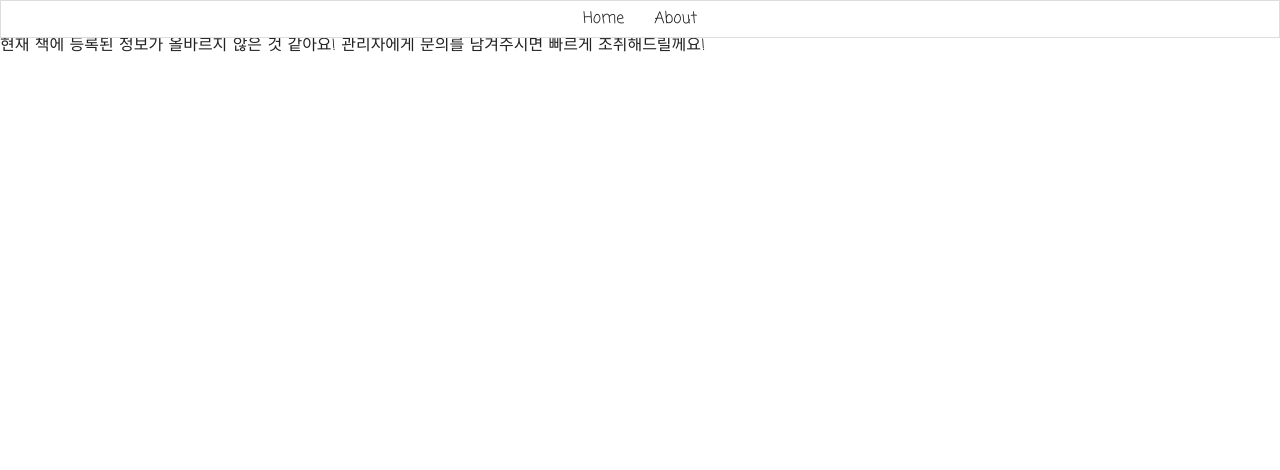
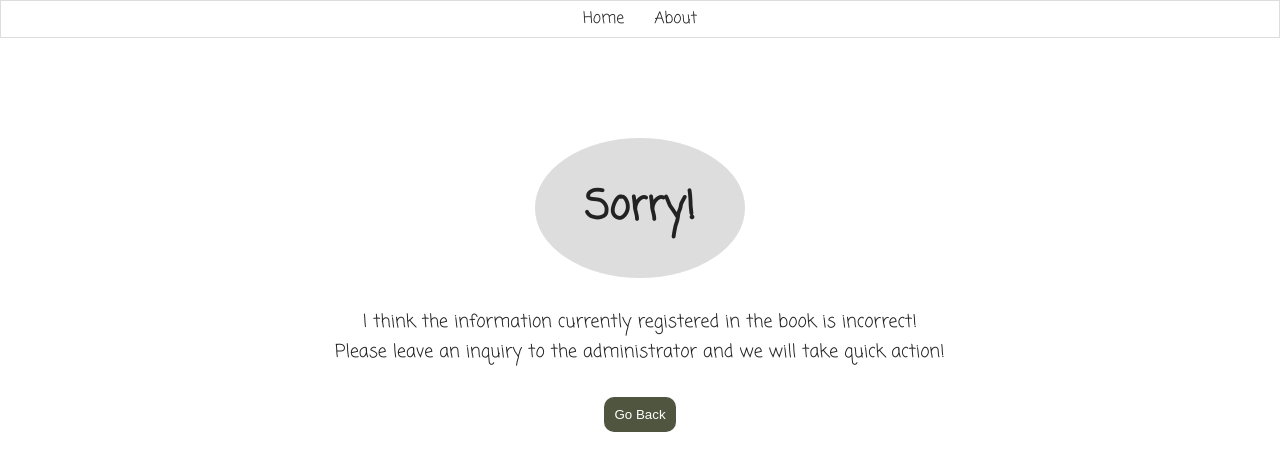
Before and after one commit to daily-coco/nextJS-assignment, a Next.js app: page /list in a window 1280 px wide. Shown: the top 470 px of the page. Built offline with nearby package versions, Linux system fonts and the light colour scheme.

Commit message:
fix:올바른데이터가 없을 경우 error 안내 처리

```diff
--- a/app/(books)/list/page.tsx
+++ b/app/(books)/list/page.tsx
@@ -2,15 +2,13 @@ import { Suspense } from "react";
 import BookCover from "../../../components/book-cover";
 import {API_HARDCOVER_FICTION} from "../../../lib/constants"
 import styles from "../../../styles/book-list.module.css"
+import BackButton from "../../../components/backButton";
 
 type SearchParams = Promise<{ list_name_encoded?: string }>;
-// interface SearchParams {
-//   name?: string;
-// }
+
 async function getBookCategory(id:string) {
   const response = await fetch(`${API_HARDCOVER_FICTION}/${id}`);
   const json= await response.json();
-  // console.log(json.results);
   return json.results;
 }
 
@@ -33,10 +31,16 @@ export default async function BookInfo({
 }: {
   searchParams: SearchParams;
 }) {
-    // const id = searchParams.name;
   const { list_name_encoded:id } = await searchParams;
   if(!id) {
-    return <div>현재 책에 등록된 정보가 올바르지 않은 것 같아요! 관리자에게 문의를 남겨주시면 빠르게 조취해드릴께요!</div>
+    return (<div className={styles.nodata}>
+        <h1 className={styles.nodataTitle}>Sorry!</h1>
+        <p className={styles.nodatDesc}>
+        I think the information currently registered in the book is incorrect!<br/>
+        Please leave an inquiry to the administrator and we will take quick action!
+        </p>
+        <BackButton/>
+      </div>);
   }
     const booksCategory = await getBookCategory(id);
     return (
--- a/app/(home)/page.tsx
+++ b/app/(home)/page.tsx
@@ -10,7 +10,7 @@ export const metadata = {
 async function getBookList() {
     const response = await fetch(API_BOOK_LIST);
     const json= await response.json();
-    console.log(json.results);
+    // console.log(json.results);
     return json.results;
 }
 
--- a/styles/book-list.module.css
+++ b/styles/book-list.module.css
@@ -25,3 +25,27 @@
   margin-top: 20px;
   gap: 20px;
 }
+
+.nodata {
+  display: flex;
+  flex-direction: column;
+  gap:30px;
+  align-items: center;
+  justify-content: center;
+  padding:100px 0;
+  font-size:18px;
+}
+.nodataTitle {
+  display: flex;
+  align-items: center;
+  justify-content: center;
+  padding:50px;
+  font-size:40px;
+  font-weight: 700;
+  border-radius: 100%;
+  background-color: #ddd;
+}
+.nodatDesc {
+  line-height: 1.65;
+  text-align: center;
+}
```
